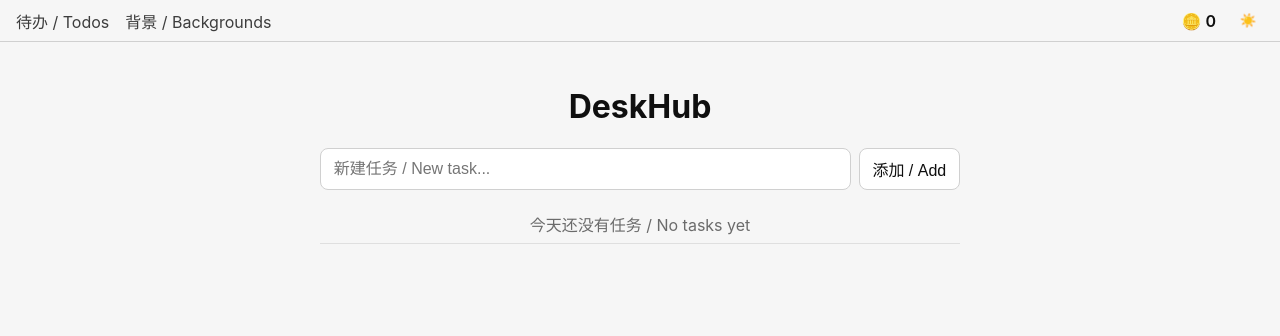
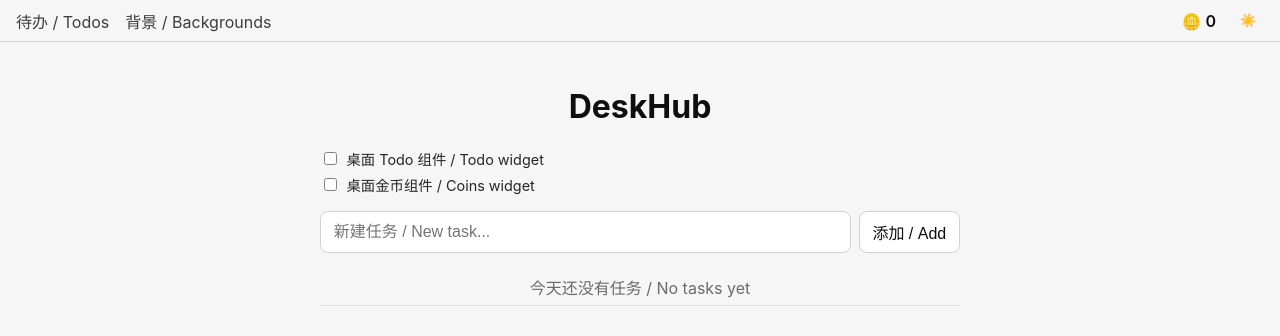
Before and after one commit to Nyxicemoon/Desktop_Widget, a SvelteKit app: page / in a window 1280 px wide. Shown: the top 336 px of the page. Built offline with nearby package versions, Linux system fonts and the light colour scheme.

Commit message:
feat(widgets): add desktop widget toggles in main window

```diff
--- a/src/routes/(app)/+page.svelte
+++ b/src/routes/(app)/+page.svelte
@@ -1,6 +1,7 @@
 <script lang="ts">
   import { onMount } from "svelte";
   import { coins } from "$lib/stores/game";
+  import { widgetSetVisible, widgetGetVisibility } from "$lib/api";
   import {
     todos,
     loadTodos,
@@ -14,10 +15,21 @@
   let editingId = $state<number | null>(null);
   let editingTitle = $state("");
   let reward = $state(0);
+  let widgetTodo = $state(false);
+  let widgetCoins = $state(false);
 
-  onMount(() => {
+  onMount(async () => {
     void loadTodos();
+    const v = await widgetGetVisibility();
+    widgetTodo = v.todo;
+    widgetCoins = v.coins;
   });
+
+  async function toggleWidget(kind: "todo" | "coins", on: boolean) {
+    await widgetSetVisible(kind, on);
+    if (kind === "todo") widgetTodo = on;
+    else widgetCoins = on;
+  }
 
   async function submitNew(e: Event) {
     e.preventDefault();
@@ -54,6 +66,25 @@
 
 <main class="container">
   <h1>DeskHub</h1>
+
+  <section class="widgets">
+    <label>
+      <input
+        type="checkbox"
+        checked={widgetTodo}
+        onchange={(e) => toggleWidget("todo", e.currentTarget.checked)}
+      />
+      桌面 Todo 组件 / Todo widget
+    </label>
+    <label>
+      <input
+        type="checkbox"
+        checked={widgetCoins}
+        onchange={(e) => toggleWidget("coins", e.currentTarget.checked)}
+      />
+      桌面金币组件 / Coins widget
+    </label>
+  </section>
 
   {#if reward > 0}
     <div class="reward">+{reward}🪙</div>
@@ -190,4 +221,19 @@
     justify-content: center;
     opacity: 0.6;
   }
+
+  .widgets {
+    display: flex;
+    flex-direction: column;
+    gap: 0.3rem;
+    margin: 0.5rem 0 1rem;
+    font-size: 0.9rem;
+    opacity: 0.9;
+  }
+
+  .widgets label {
+    display: flex;
+    align-items: center;
+    gap: 0.4rem;
+  }
 </style>
```
